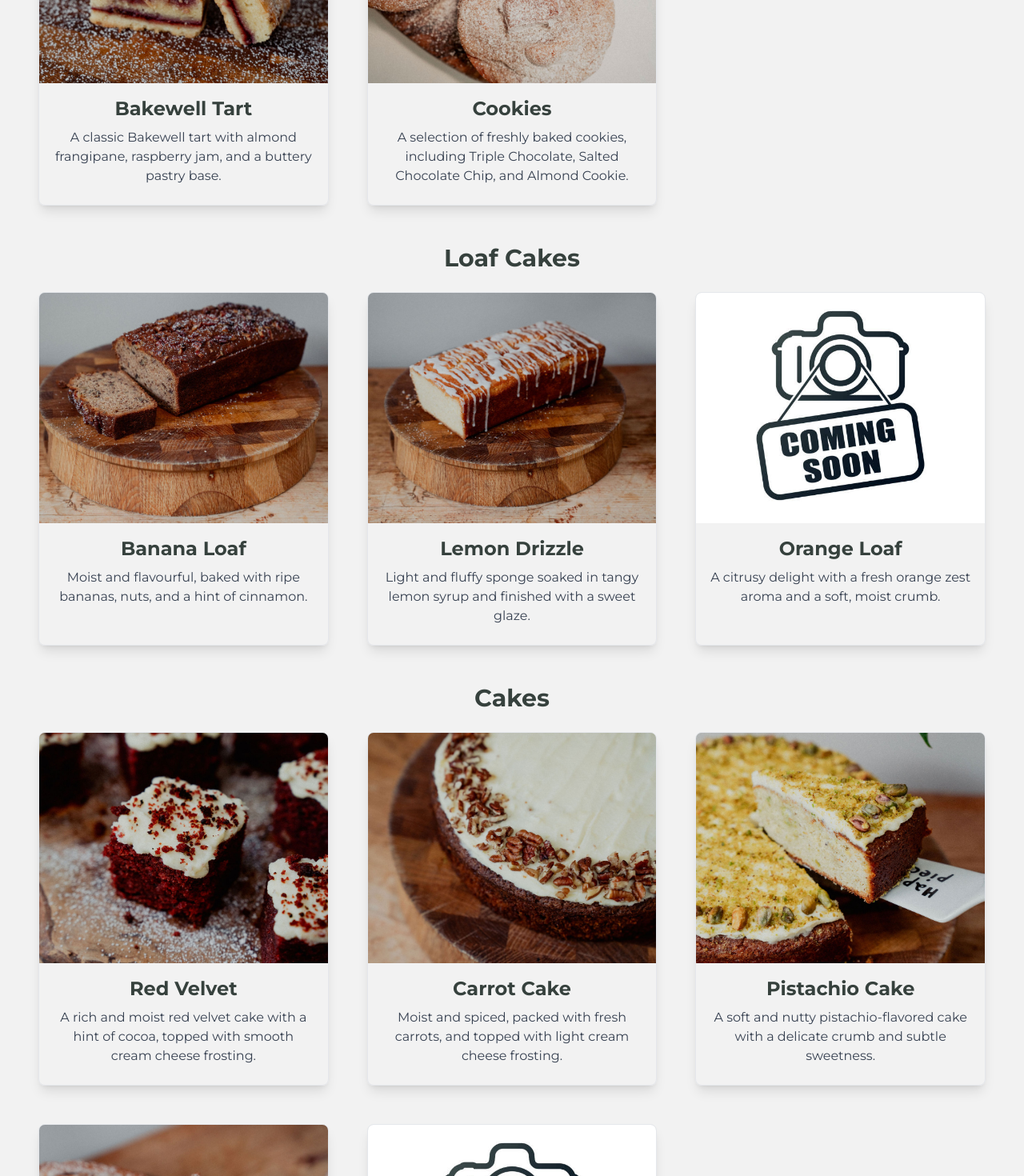
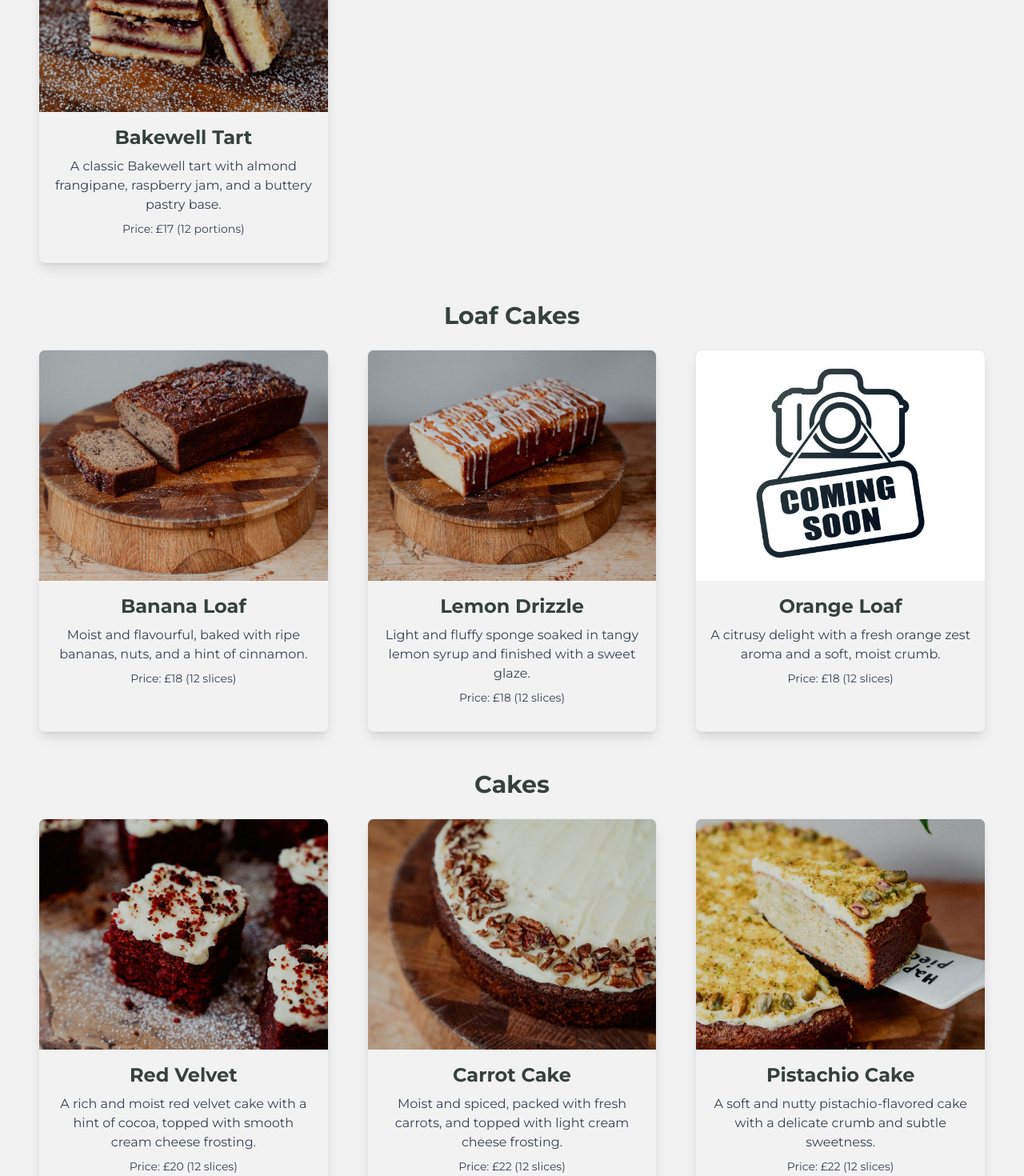
Before and after one commit to tomstratton1/bakehouse78, a Next.js app in the folder app/: page /menu in a window 1280 px wide. Shown: the part 1080-2550 px from the top of the page at 80% size. Built offline with nearby package versions, Linux system fonts and the light colour scheme.

Commit message:
changes for G

```diff
--- a/app/app/data/menuItems.js
+++ b/app/app/data/menuItems.js
@@ -7,30 +7,45 @@ const menuItems = [
         description: 'Indulge in our signature focaccia, freshly baked slabs handmade with care. Enjoy it on its own, as a sandwich base, or paired with your favourite dishes.',
         ingredients: 'Ingredients Placeholder',
         image: 'images-web/focaccia2.jpg',
+        wholesalePrice: '£2.00 a slab, £16 per tray',
+        basketUnit: "tray",
+        basketPrice: 16
       },
       {
         title: 'Quiche of the Day',
         description: 'Our quiches are crafted daily with premium ingredients, offering a perfect blend of flavours and textures.',
         ingredients: 'Ingredients Placeholder',
         image: 'images-wa/quiche.jpeg',
+        wholesalePrice: '£10 (10 portions)',
+        basketUnit: "10 portions",
+        basketPrice: 10
       },
       {
         title: 'Goat Cheese Tart',
         description: 'A delicious tart featuring creamy goat cheese and fresh herbs.',
         ingredients: 'Ingredients Placeholder',
         image: 'images-web/goat_cheese_tart1.jpg',
+        wholesalePrice: '£3.00',
+        basketUnit: "",
+        basketPrice: 3
       },
       {
         title: 'Sweet Potato and Black Bean Roll',
         description: 'A vegetarian delight packed with sweet potatoes and black beans wrapped in flaky pastry.',
         ingredients: 'Ingredients Placeholder',
         image: 'images-web/sweetpot_blackbean1.jpg',
+        wholesalePrice: '£2.75',
+        basketUnit: "",
+        basketPrice: 2.75
       },
       {
         title: 'Sausage Rolls',
         description: 'Different options available: Pork and Herb, BBQ Pulled Pork, Pork and Stilton, and Pork, Bacon and Stuffing.',
         ingredients: 'Ingredients Placeholder',
         image: 'images-web/sausage_roles_plate2.jpg',
+        wholesalePrice: '£3.00, £2.75 for Pork and Herb',
+        basketUnit: "",
+        basketPrice: 3
       },
       // {
       //   title: 'BBQ Pulled Pork Rolls',
@@ -61,18 +76,27 @@ const menuItems = [
         description: 'A fresh, seasonal salad made daily with locally sourced ingredients.',
         ingredients: 'Ingredients Placeholder',
         image: 'images-wa/salad.jpeg',
+        wholesalePrice: '£4.50 per box',
+        basketUnit: "box",
+        basketPrice: 4.5
       },
       {
         title: 'Soup of the Day',
         description: 'Enjoy the comforting warmth of our Soup of the Day, freshly prepared with wholesome ingredients to soothe your senses.',
         ingredients: 'Ingredients Placeholder',
         image: 'images-wa/soup_crop.jpeg',
+        wholesalePrice: '£10.00 per Litre',
+        basketUnit: "Litre",
+        basketPrice: 10
       },
       {
         title: 'Feta and Chilli Honey Knots',
         description: 'Soft, flavourful knots infused with feta cheese and a hint of chilli honey glaze.',
         ingredients: 'Ingredients Placeholder',
         image: 'comingsoon.jpg',
+        wholesalePrice: '£2.75',
+        basketUnit: "",
+        basketPrice: 2.75
       },
     ],
   },
@@ -84,18 +108,27 @@ const menuItems = [
         description: 'A flaky, buttery croissant filled with sweet almond paste.',
         ingredients: 'Ingredients Placeholder',
         image: 'images-web/almond_croissant1.jpg',
+        wholesalePrice: '£2.30',
+        basketUnit: "",
+        basketPrice: 2.3
       },
       {
         title: 'Chocolate Croissant',
         description: 'A classic pastry with layers of buttery dough and rich chocolate filling.',
         ingredients: 'Ingredients Placeholder',
         image: 'images-web/pain_choc1.jpg',
+        wholesalePrice: '£2.30',
+        basketUnit: "",
+        basketPrice: 2.3
       },
       {
         title: 'Scones',
-        description: 'Multiple options available: Cheese, Fruit, Cheese and Bacon, and Sundried Tomato and Olive.',
+        description: 'Multiple options available: Plain, Fruit, Cinnamon & Sultanas (£1.90) Cheese, Cheese and Bacon, Cheese and Chive, and Sundried Tomato and Olive (£2.00).',
         ingredients: 'Ingredients Placeholder',
         image: 'images-web/scones_tray1.jpg',
+        wholesalePrice: '£1.90 (Plain and sweet) - £2 (Savoury)',
+        basketUnit: "",
+        basketPrice: 2
       },
       // {
       //   title: 'Cheese Scones',
@@ -108,25 +141,46 @@ const menuItems = [
         description: 'A healthy and delicious granola pot, layered with yogurt and fresh fruit.',
         ingredients: 'Ingredients Placeholder',
         image: 'comingsoon.jpg',
+        wholesalePrice: '£2.75',
+        basketUnit: "",
+        basketPrice: 2.75
       },
       {
         title: 'Cinnamon Focaccia',
         description: 'A sweet take on our signature focaccia, infused with cinnamon and sugar.',
         ingredients: 'Ingredients Placeholder',
         image: 'comingsoon.jpg',
+        wholesalePrice: '£2.75 per slab',
+        basketUnit: "slab",
+        basketPrice: 2.75
       },
       {
-        title: 'Cinnamon Buns',
+        title: 'Cinnamon Buns and Knots',
         description: 'Soft, fluffy cinnamon buns topped with a sweet glaze.',
         ingredients: 'Ingredients Placeholder',
         image: 'images-wa/cinnamon_buns.jpeg',
+        wholesalePrice: '£2.50',
+        basketUnit: "",
+        basketPrice: 2.5
       },
       {
         title: 'Pastel de Nata',
         description: 'Portuguese egg custard tart pastries, dusted with cinnamon.',
         ingredients: 'Ingredients Placeholder',
         image: 'images-wa/pastal_del_nata.jpeg',
+        wholesalePrice: '£2.00',
+        basketUnit: "",
+        basketPrice: 2
       },
+      {
+        title: 'Cookies',
+        description: 'A selection of freshly baked cookies, including Triple Chocolate, Salted Chocolate Chip, and Almond Cookie.',
+        ingredients: 'Ingredients Placeholder',
+        image: 'images-web/cookies1.jpg',
+        wholesalePrice: '£1.10',
+        basketUnit: "",
+        basketPrice: 1.10
+      }
       // {
       //   title: 'Fruit Scone',
       //   description: 'A classic fruit scone packed with raisins and a hint of citrus zest.',
@@ -155,30 +209,36 @@ const menuItems = [
         description: 'An assortment of sweet and savory delights for gatherings and celebrations.',
         ingredients: 'Ingredients Placeholder',
         image: 'images-web/grazing1.jpg',
+        wholesalePrice: 'Enquire',
+        basketUnit: "",
+        basketPrice: 0
       },
       {
         title: 'Corporate Lunches',
         description: 'Tailored catering solutions for business meetings and corporate events.',
         ingredients: 'Ingredients Placeholder',
         image: 'images-web/selection1.jpg',
-      },
-      {
-        title: 'Birthday Cakes',
-        description: 'Custom-made birthday cakes tailored to your preferences and occasions.',
-        ingredients: 'Ingredients Placeholder',
-        image: 'images-wa/birthday_cake_crop.jpeg',
+        wholesalePrice: 'Enquire',
+        basketUnit: "",
+        basketPrice: 0
       },
       {
         title: 'Special Occasion Cakes',
         description: 'Cakes for all special occasions, crafted with care and premium ingredients.',
         ingredients: 'Ingredients Placeholder',
-        image: 'images-wa/special_cake_crop.jpeg',
+        image: 'images-wa/birthday_cake_crop.jpeg',
+        wholesalePrice: 'Enquire',
+        basketUnit: "",
+        basketPrice: 0
       },
       {
         title: 'Wedding Cakes',
         description: 'Elegant and beautifully crafted wedding cakes for your big day.',
         ingredients: 'Ingredients Placeholder',
         image: 'images/stratton_cake.jpg',
+        wholesalePrice: 'Enquire',
+        basketUnit: "",
+        basketPrice: 0
       },
     ],
   }
--- a/app/app/data/sweetBakes.js
+++ b/app/app/data/sweetBakes.js
@@ -7,31 +7,29 @@ const sweetBakes = [
         description: 'Layers of buttery shortbread, smooth caramel, and rich milk chocolate ganache.',
         ingredients: 'Ingredients Placeholder',
         image: 'images-web/millionaire1.jpg',
+        wholesalePrice: '£17 (12 portions)',
       },
       {
         title: 'Chocolate Brownie',
         description: 'Rich, dense chocolate brownies with a gooey centre and a crackly top.',
         ingredients: 'Ingredients Placeholder',
         image: 'images-web/brownies1.jpg',
+        wholesalePrice: '£16 (12 portions)',
       },
       {
         title: 'Granola Seeded Bar',
         description: 'A wholesome and crunchy granola bar packed with seeds and natural sweetness.',
         ingredients: 'Ingredients Placeholder',
         image: 'images-web/granola1.jpg',
+        wholesalePrice: '£18 (12 portions)',
       },
       {
         title: 'Bakewell Tart',
         description: 'A classic Bakewell tart with almond frangipane, raspberry jam, and a buttery pastry base.',
         ingredients: 'Ingredients Placeholder',
         image: 'images-web/bakewell1.jpg',
+        wholesalePrice: '£17 (12 portions)',
       },
-      {
-        title: 'Cookies',
-        description: 'A selection of freshly baked cookies, including Triple Chocolate, Salted Chocolate Chip, and Almond Cookie.',
-        ingredients: 'Ingredients Placeholder',
-        image: 'images-web/cookies1.jpg',
-      }
     ],
   },
   {
@@ -42,18 +40,21 @@ const sweetBakes = [
         description: 'Moist and flavourful, baked with ripe bananas, nuts, and a hint of cinnamon.',
         ingredients: 'Ingredients Placeholder',
         image: 'images-web/banana1.jpg',
+        wholesalePrice: '£18 (12 slices)',
       },
       {
         title: 'Lemon Drizzle',
         description: 'Light and fluffy sponge soaked in tangy lemon syrup and finished with a sweet glaze.',
         ingredients: 'Ingredients Placeholder',
         image: 'images-web/lemon1.jpg',
+        wholesalePrice: '£18 (12 slices)',
       },
       {
         title: 'Orange Loaf',
         description: 'A citrusy delight with a fresh orange zest aroma and a soft, moist crumb.',
         ingredients: 'Ingredients Placeholder',
         image: 'comingsoon.jpg',
+        wholesalePrice: '£18 (12 slices)',
       }
     ],
   },
@@ -65,30 +66,35 @@ const sweetBakes = [
         description: 'A rich and moist red velvet cake with a hint of cocoa, topped with smooth cream cheese frosting.',
         ingredients: 'Ingredients Placeholder',
         image: 'images-web/red_velvet1.jpg',
+        wholesalePrice: '£20 (12 slices)',
       },
       {
         title: 'Carrot Cake',
         description: 'Moist and spiced, packed with fresh carrots, and topped with light cream cheese frosting.',
         ingredients: 'Ingredients Placeholder',
         image: 'images-web/carrot1.jpg',
+        wholesalePrice: '£22 (12 slices)',
       },
       {
         title: 'Pistachio Cake',
         description: 'A soft and nutty pistachio-flavored cake with a delicate crumb and subtle sweetness.',
         ingredients: 'Ingredients Placeholder',
         image: 'images-web/pistachio_slice.jpg',
+        wholesalePrice: '£22 (12 slices)',
       },
       {
-        title: 'Almond and Berry Cake',
+        title: 'Almond and Raspberry Cake',
         description: 'A delightful blend of nutty almonds and vibrant mixed berries.',
         ingredients: 'Ingredients Placeholder',
         image: 'images-web/almond_berry1.jpg',
+        wholesalePrice: '£20 (12 slices)',
       },
       {
         title: 'Victoria Sponge',
         description: 'Layers of light vanilla sponge filled with sweet strawberry jam and whipped cream.',
         ingredients: 'Ingredients Placeholder',
         image: 'comingsoon.jpg',
+        wholesalePrice: '£20 (12 slices)',
       }
     ],
   }
--- a/app/app/menu/page.tsx
+++ b/app/app/menu/page.tsx
@@ -32,6 +32,9 @@ export default function MenuPage() {
                       <h3 className="text-2xl font-bold mb-2 text-charcoal">{item.title}</h3>
                       <p className="text-gray-700 mb-2">{item.description}</p>
                       {/* <p className="text-gray-500 text-sm mb-4">{item.ingredients}</p> */}
+                      <p className="text-gray-700 text-sm mb-4">
+                      Price: {item.wholesalePrice}
+                      </p>
                     </div>
                   </div>
                 ))}
@@ -59,14 +62,15 @@ export default function MenuPage() {
                   <div className="p-4">
                     <h3 className="text-2xl font-bold mb-2 text-charcoal">{item.title}</h3>
                     <p className="text-gray-700 mb-2">{item.description}</p>
-                    {/* <p className="text-gray-500 text-sm mb-4">{item.ingredients}</p> */}
+                    <p className="text-gray-500 text-sm mb-4">
+                      Price: {item.wholesalePrice}
+                    </p>
                   </div>
                 </div>
               ))}
             </div>
           </div>
         ))}
-
       </section>
     </main>
   );
```
Also changed, not shown: app/app/about/page.tsx (+10 -0 lines), app/app/contact/page.tsx (+5 -3 lines), app/app/page.tsx (+6 -5 lines).
